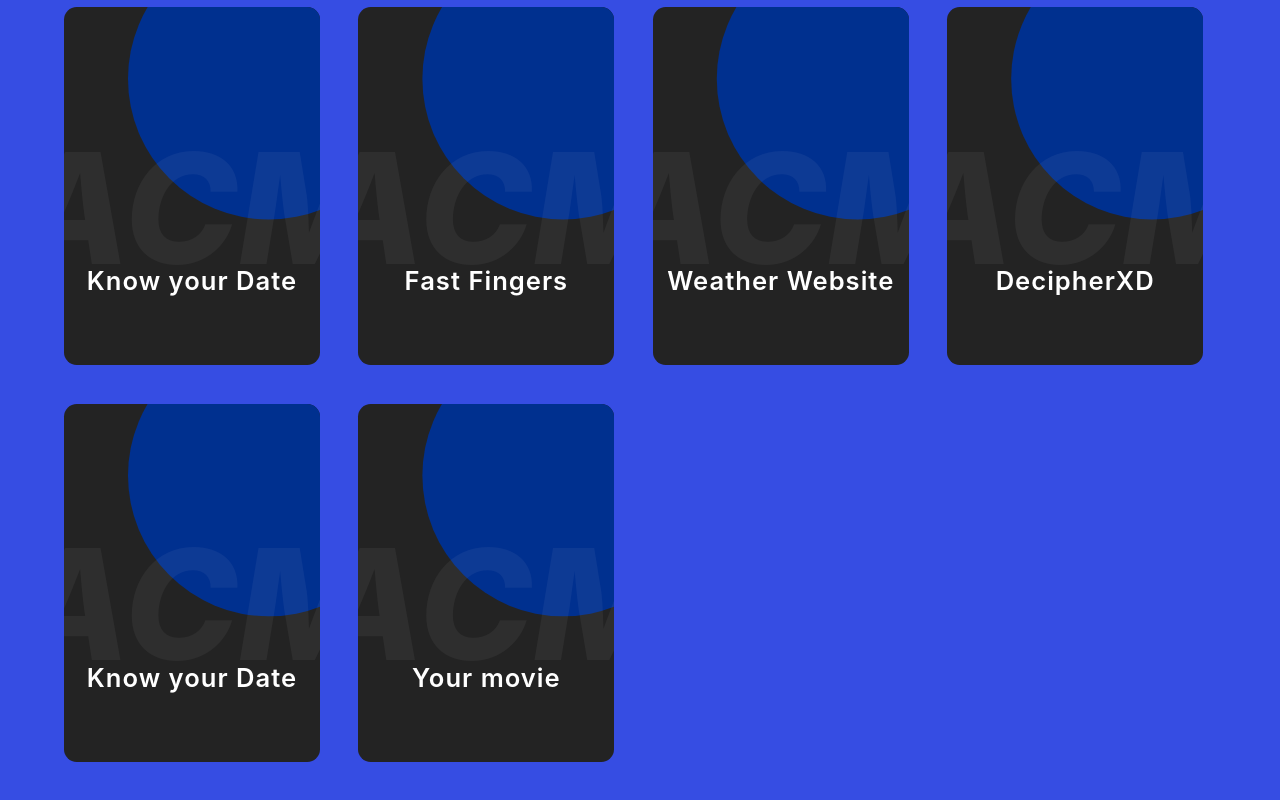
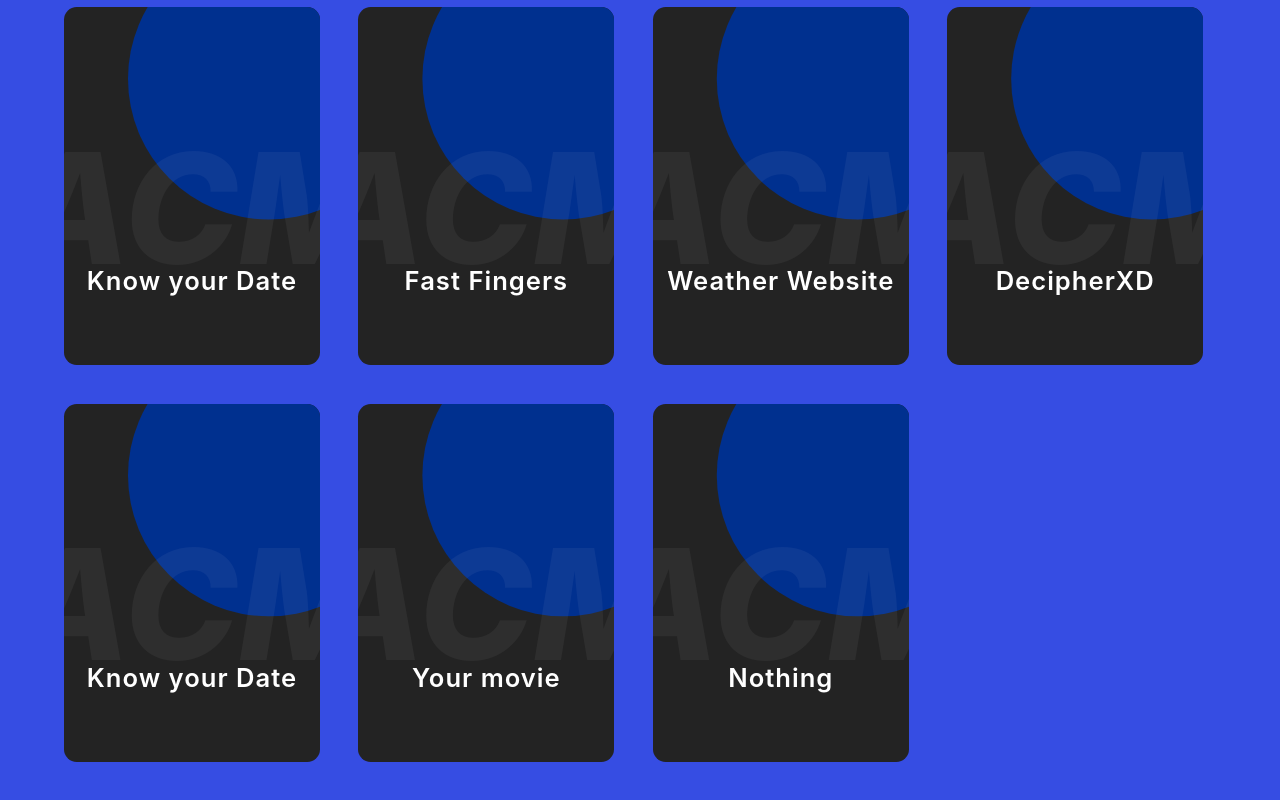
Before and after one commit to ACM-JUIT/Project-Ideas, a React (Create React App) app: page / in a window 1280 px wide. Shown: the part 3928-4728 px from the top of the page. Built offline with nearby package versions, Linux system fonts and the light colour scheme.

Commit message:
Added the best project idea yet

```diff
--- a/src/data.js
+++ b/src/data.js
@@ -168,4 +168,8 @@ export const projectsData = [
       projectName: "Your movie",
       techStack: "this app with the help of your watch history recommed the movies for you ",
     },
+    {
+      projectName: "Nothing",
+      techStack: "An app that simply does nothing",
+    }
 ];
```
